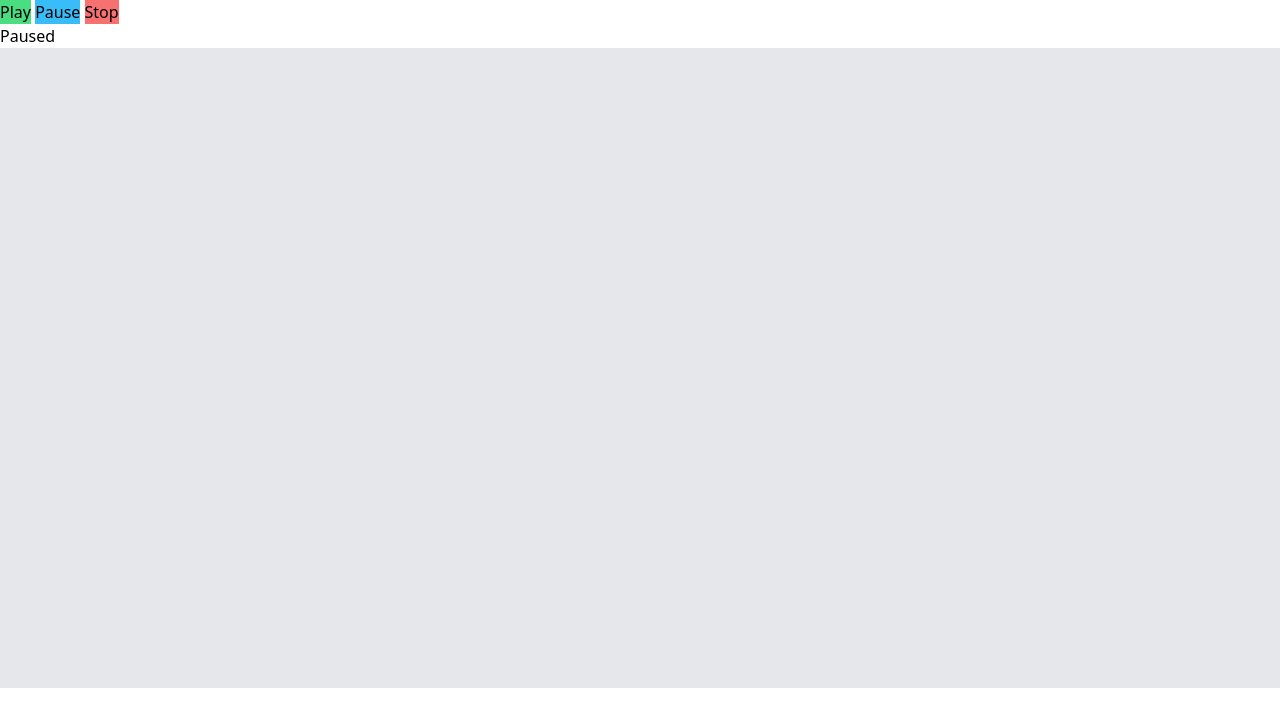
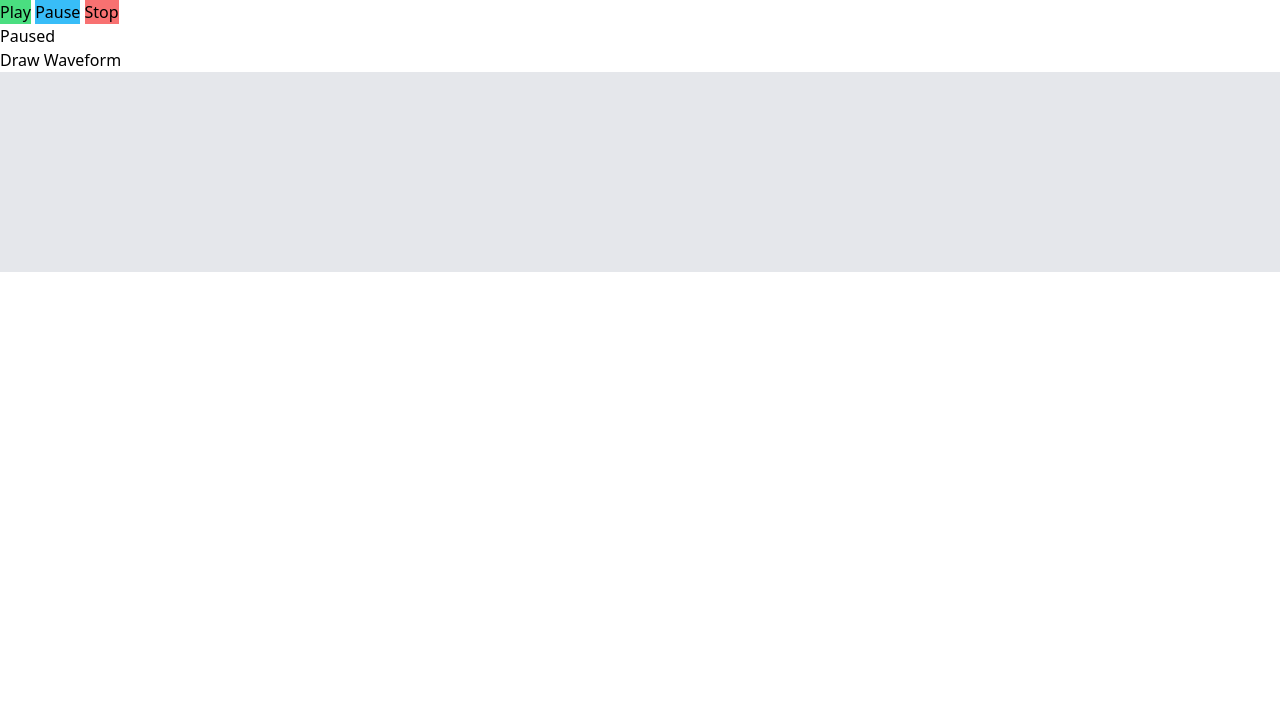
Before and after one commit to west-mike/svelte-playground, a SvelteKit app: page /waveform-visualizer in a window 1280 px wide. Shown: the top 726 px of the page. Built offline with nearby package versions, Linux system fonts and the light colour scheme; no server answers.

Commit message:
can draw a basic random waveform

```diff
--- a/src/routes/waveform-visualizer/+page.svelte
+++ b/src/routes/waveform-visualizer/+page.svelte
@@ -78,10 +78,20 @@
 		ctx.strokeStyle = 'black';
 		ctx.lineWidth = 1;
 		ctx.beginPath();
+		let curX: number = 0;
+		//let curY: number = 0;
 		// let's draw 60 lines of variable heights
-		ctx.moveTo(0, canvasHeight / 2);
-		ctx.lineTo(canvasWidth, canvasHeight / 2);
-		ctx.stroke();
+		for (let i = 1; i < 61; i++) {
+			// get random height
+			const y = (Math.random() * canvasHeight) / 2;
+			// move to next x coordinate, height/2 is middle of canvas
+			ctx.moveTo(curX, canvasHeight / 2);
+			ctx.lineTo(curX, y);
+			ctx.moveTo(curX, canvasHeight / 2);
+			ctx.lineTo(curX, canvasHeight - y);
+			curX = (canvasWidth / 60) * i;
+			ctx.stroke();
+		}
 	}
 </script>
 
@@ -131,8 +141,9 @@
 		Paused
 	{/if}
 </h1>
+<button onclick={drawBasicWaveform}>Draw Waveform</button>
 <canvas
 	bind:this={canvas}
-	class="waveform-canvas block h-full w-full bg-gray-200"
+	class="waveform-canvas block h-[200px] w-full bg-gray-200"
 	onmousemove={handleMouseMove}
 ></canvas>
```
